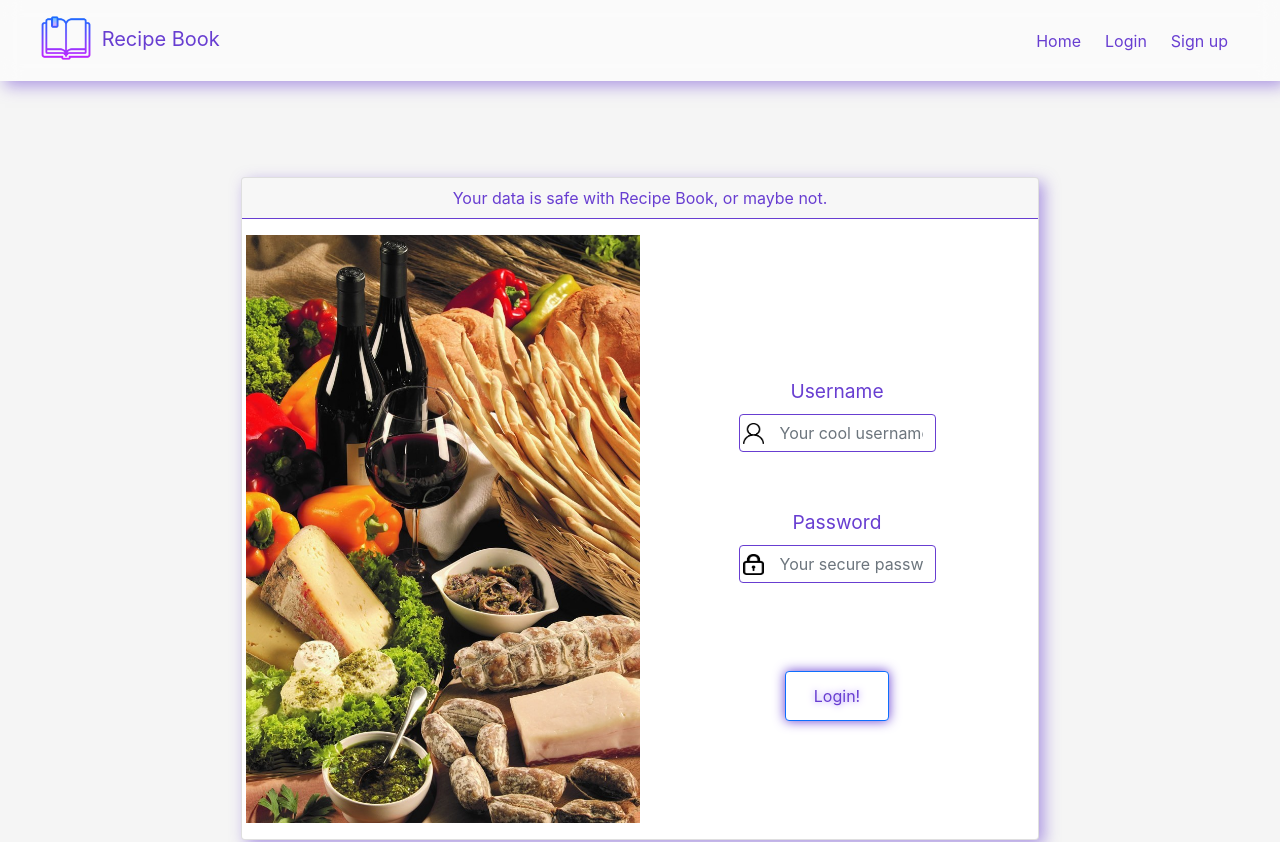
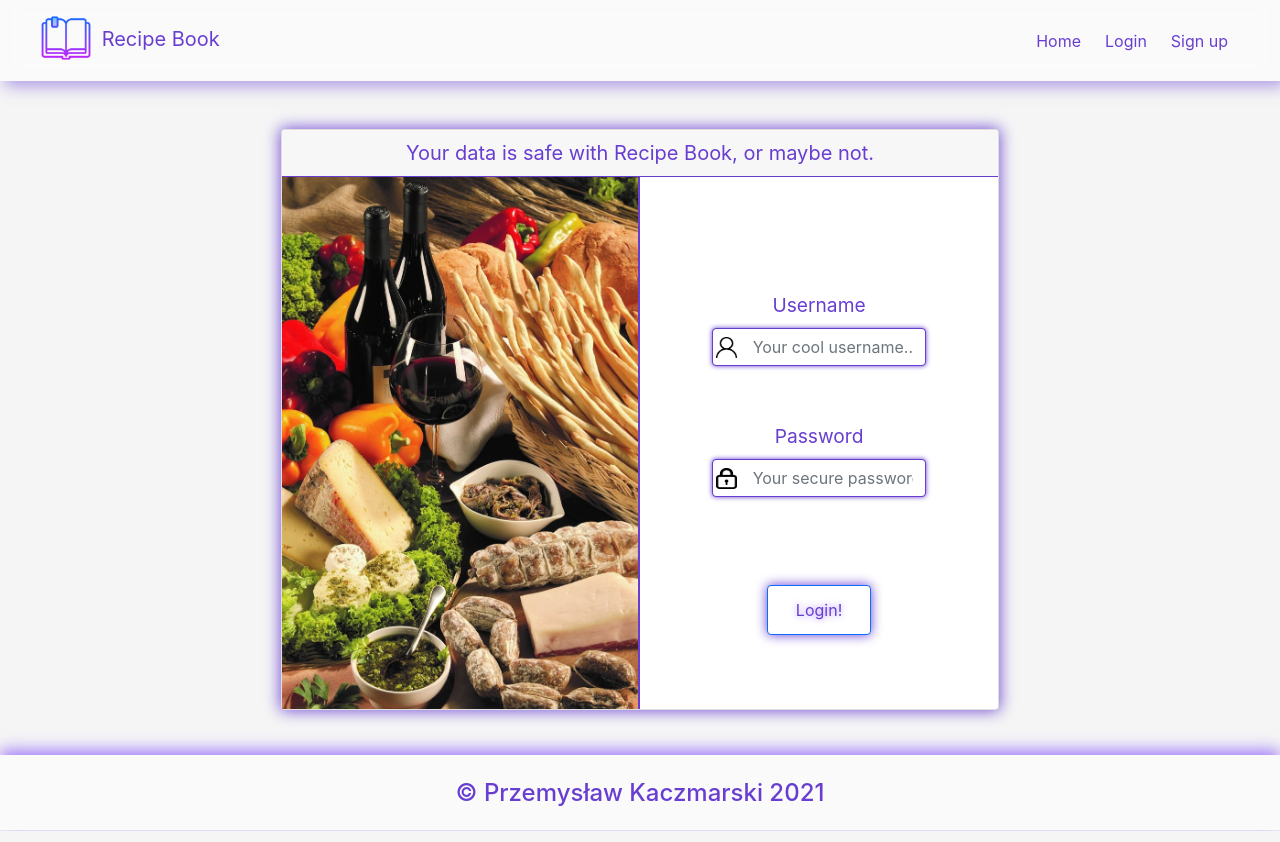
Before and after one commit to Eciric/Recipe-Book, a React (Create React App) app in the folder src/main/webapp/frontend/: page /login in a window 1280 px wide. Shown: the top 842 px of the page. Built offline with nearby package versions, Linux system fonts and the light colour scheme.

Commit message:
Changed css formatting and styling updates

```diff
--- a/src/main/webapp/frontend/src/index.css
+++ b/src/main/webapp/frontend/src/index.css
@@ -34,11 +34,11 @@ code {
 }
 
 .card {
-  box-shadow: 5px 5px 15px rgba(104, 62, 209, 0.5);
-  max-width: 70%;
+  box-shadow: 0px 0px 15px 1px rgba(104, 62, 209, 0.9);
+  max-width: 63%;
   margin: 0 auto;
   background-color: white;
-  margin-top: 6rem !important;
+  margin-top: 3rem !important;
 }
 
 .card-header {
@@ -46,7 +46,7 @@ code {
 }
 
 .auth-control {
-  max-width: 50%;
+  max-width: 60%;
   margin: 0 auto;
   padding-left: 40px;
   border-color: #683ed1;
@@ -57,6 +57,7 @@ code {
   margin: 0 auto;
   border-color: #683ed1;
   border-width: 1px;
+  box-shadow: 0 0 5px 0 #683ed1;
 }
 
 @media only screen and (max-width: 768px) {
@@ -231,6 +232,12 @@ code {
   padding-right: 0;
 }
 
+.row {
+  width: 100% !important;
+  padding: 0;
+  margin: 0;
+}
+
 footer {
   background-color: #fafafa;
   color: #683ed1;
@@ -307,6 +314,11 @@ label {
 
 .card-header {
   color: #683ed1;
+  font-size: 1.25em;
+}
+
+.card-body {
+  padding: 0;
 }
 
 .btn-primary {
@@ -326,3 +338,7 @@ label {
   padding: 0.75em 1.75em;
   box-shadow: 0 0 1.5em 0 #683ed1;
 }
+
+.login-image {
+  border-right: 2px solid #683ed1;
+}
```
